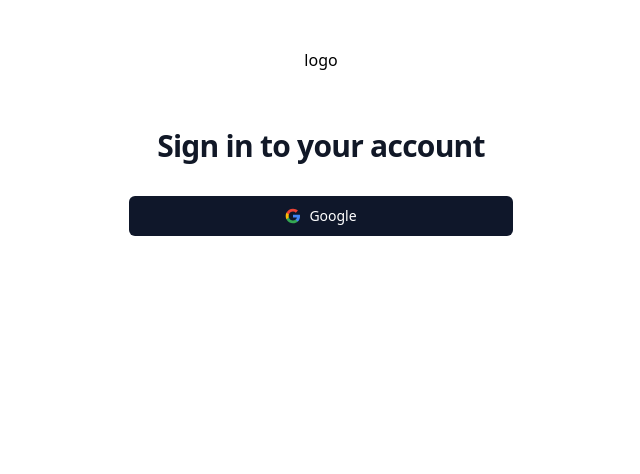
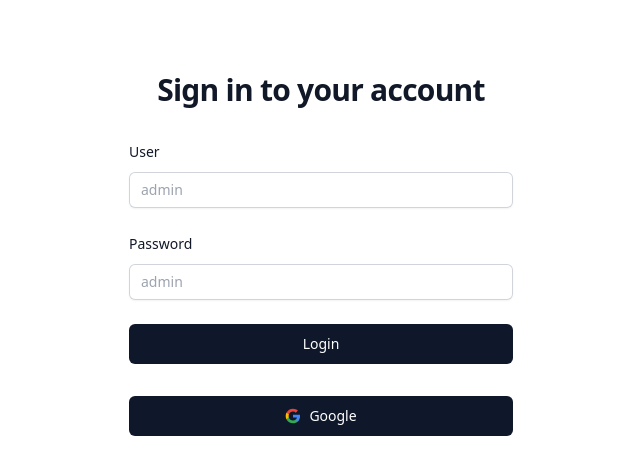
Before and after one commit to Ammarfar/next-messenger, a Next.js app: page /login in a window 1280 px wide. Shown: the top 474 px of the page, without its empty margins (319-959 px from the left). Built offline with nearby package versions, Linux system fonts and the light colour scheme.

Commit message:
add login admin

```diff
--- a/src/app/(auth)/login/page.tsx
+++ b/src/app/(auth)/login/page.tsx
@@ -4,6 +4,8 @@ import Button from '@/components/ui/Button'
 import { FC, useState } from 'react'
 import { signIn } from 'next-auth/react'
 import { toast } from 'react-hot-toast'
+import Input from '@/components/ui/Input'
+import { FieldValues, SubmitHandler, useForm } from 'react-hook-form';
 
 const Page: FC = () => {
   const [isLoading, setIsLoading] = useState<boolean>(false)
@@ -20,16 +22,75 @@ const Page: FC = () => {
     }
   }
 
+  const {
+    register,
+    handleSubmit,
+    formState: {
+      errors,
+    }
+  } = useForm<FieldValues>({
+    defaultValues: {
+      user: '',
+      password: ''
+    }
+  });
+
+  const onSubmit: SubmitHandler<FieldValues> = async (data) => {
+    setIsLoading(true);
+    try {
+      await signIn('credentials', data)
+    } catch (error) {
+      // display error message to user
+      toast.error('Something went wrong with your login.')
+    } finally {
+      setIsLoading(false)
+    }
+  }
+
   return (
     <>
       <div className='flex min-h-full items-center justify-center py-12 px-4 sm:px-6 lg:px-8'>
         <div className='w-full flex flex-col items-center max-w-md space-y-8'>
           <div className='flex flex-col items-center gap-8'>
-            logo
             <h2 className='mt-6 text-center text-3xl font-bold tracking-tight text-gray-900'>
               Sign in to your account
             </h2>
           </div>
+
+          <form
+            className="space-y-6 max-w-sm mx-auto w-full"
+            onSubmit={handleSubmit(onSubmit)}
+          >
+            <Input
+              disabled={isLoading}
+              register={register}
+              errors={errors}
+              required
+              id="user"
+              label="User"
+              type="user"
+              placeholder='admin'
+            />
+            <Input
+              disabled={isLoading}
+              register={register}
+              errors={errors}
+              required
+              id="password"
+              label="Password"
+              type="password"
+              placeholder='admin'
+            />
+            <div>
+              <Button
+                isLoading={isLoading}
+                type="submit"
+                className='max-w-sm mx-auto w-full'
+              >
+                Login
+              </Button>
+            </div>
+          </form>
 
           <Button
             isLoading={isLoading}
--- /dev/null
+++ b/src/components/ui/Input.tsx
@@ -0,0 +1,80 @@
+'use client';
+
+import clsx from "clsx";
+import { InputHTMLAttributes } from "react";
+import {
+  FieldErrors,
+  FieldValues,
+  UseFormRegister
+} from "react-hook-form";
+
+interface InputProps extends InputHTMLAttributes<HTMLInputElement> {
+  label: string;
+  id: string;
+  type?: string;
+  required?: boolean;
+  register: UseFormRegister<FieldValues>,
+  errors: FieldErrors
+  disabled?: boolean;
+}
+
+const Input: React.FC<InputProps> = ({
+  label,
+  id,
+  register,
+  required,
+  errors,
+  type = 'text',
+  disabled,
+  ...props
+}) => {
+  return (
+    <div>
+      <label
+        htmlFor={id}
+        className="
+          block
+          text-sm
+          font-medium
+          leading-6
+          text-gray-900
+        "
+      >
+        {label}
+      </label>
+      <div className="mt-2">
+        <input
+          id={id}
+          type={type}
+          autoComplete={id}
+          disabled={disabled}
+          {...register(id, { required })}
+          className={clsx(`
+            form-input
+            block
+            w-full
+            rounded-md
+            border-0
+            py-1.5
+            text-gray-900
+            shadow-sm
+            ring-1
+            ring-inset
+            ring-gray-300
+            placeholder:text-gray-400
+            focus:ring-2
+            focus:ring-inset
+            focus:ring-sky-600
+            sm:text-sm
+            sm:leading-6`,
+            errors[id] && 'focus:ring-rose-500',
+            disabled && 'opacity-50 cursor-default',
+          )}
+          {...props}
+        />
+      </div>
+    </div>
+  );
+}
+
+export default Input;
--- a/src/lib/auth.ts
+++ b/src/lib/auth.ts
@@ -3,6 +3,7 @@ import { UpstashRedisAdapter } from "@next-auth/upstash-redis-adapter";
 import { db } from "./db";
 import GoogleProvider from "next-auth/providers/google";
 import { fetchRedis } from "@/helpers/redis";
+import Credentials from "next-auth/providers/credentials";
 
 function getGoogleCredentials() {
   const clientId = process.env.GOOGLE_CLIENT_ID;
@@ -24,7 +25,7 @@ export const authOptions: NextAuthOptions = {
   session: {
     strategy: "jwt",
   },
-
+  secret: process.env.NEXTAUTH_SECRET,
   pages: {
     signIn: "/login",
   },
@@ -32,6 +33,47 @@ export const authOptions: NextAuthOptions = {
     GoogleProvider({
       clientId: getGoogleCredentials().clientId,
       clientSecret: getGoogleCredentials().clientSecret,
+    }),
+    Credentials({
+      name: "credentials",
+      credentials: {
+        user: { label: "user", type: "text" },
+        password: { label: "password", type: "password" },
+      },
+      async authorize(credentials) {
+        if (!credentials?.user || !credentials?.password) {
+          throw new Error("Invalid credentials");
+        }
+
+        if (credentials.user != "admin" || credentials.password != "admin") {
+          throw new Error("User Not Found");
+        }
+
+        const userId = (await fetchRedis(
+          "get",
+          `user:email:ammarfarghani.testing@gmail.com`
+        )) as string | null;
+
+        if (!userId) {
+          throw new Error(
+            "Admin need to be registered, please call the developer"
+          );
+        }
+
+        const dbUserResult = (await fetchRedis(
+          "get",
+          `user:${userId}`
+        )) as string;
+
+        const dbUser = JSON.parse(dbUserResult) as User;
+
+        return {
+          id: dbUser.id,
+          name: dbUser.name,
+          email: dbUser.email,
+          picture: dbUser.image,
+        };
+      },
     }),
   ],
   callbacks: {
```
